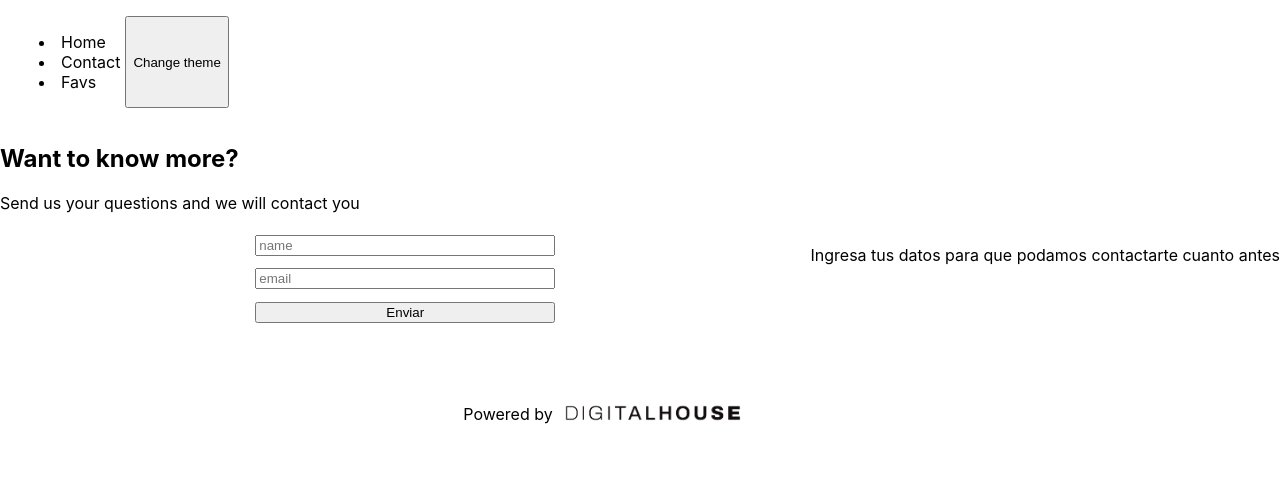
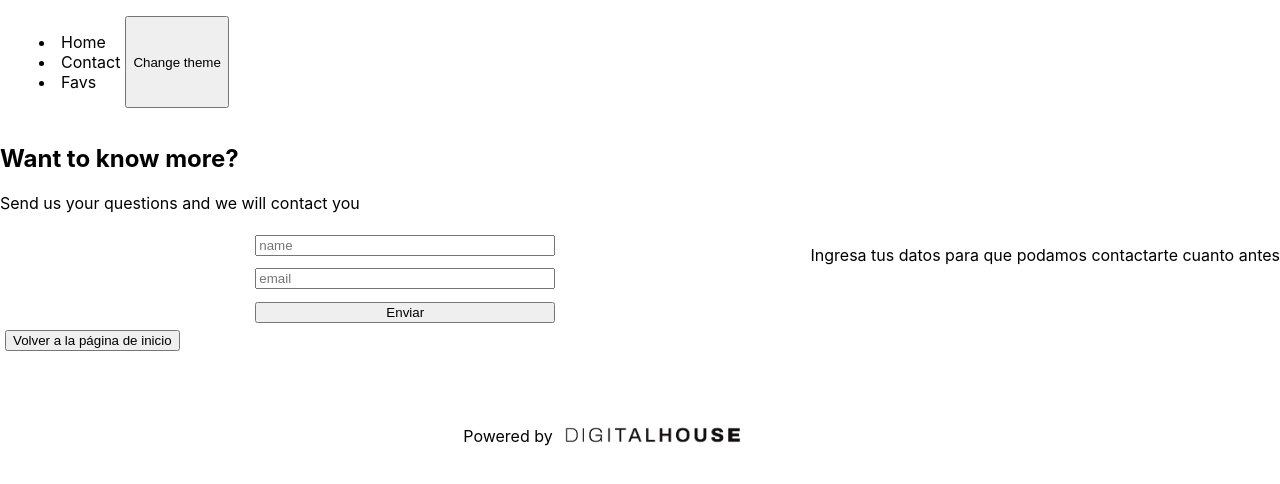
Before and after one commit to sofiamansilla/FinalProjectSM, a React (Vite) app: page /Contact in a window 1280 px wide. Shown: the top 484 px of the page. Built offline with nearby package versions, Linux system fonts and the light colour scheme.

Commit message:
Se agrega boton para volver al home

```diff
--- /dev/null
+++ b/src/Components/common/buttonReturnHome/ButtonReturnHome.jsx
@@ -0,0 +1,12 @@
+import React from 'react'
+import {Link} from "react-router-dom"
+
+export const ButtonReturnHome = () => {
+  return (
+    <Link to="/">
+      <button>
+        Volver a la página de inicio
+      </button>
+    </Link>
+  )
+};
--- /dev/null
+++ b/src/Components/common/buttonReturnHome/index.js
@@ -0,0 +1 @@
+export * from "./ButtonReturnHome.jsx"
--- a/src/Components/common/index.js
+++ b/src/Components/common/index.js
@@ -1,2 +1,4 @@
 export * from './dentistCard'
 export * from './form'
+export * from './formCard'
+export * from './buttonReturnHome'
--- a/src/Components/pages/contact/Contact.jsx
+++ b/src/Components/pages/contact/Contact.jsx
@@ -1,5 +1,6 @@
 import React from 'react'
 import { Form } from '../../common/form/Form'
+import { ButtonReturnHome } from '../../common/buttonReturnHome'
 
 
 //Este componente debera ser estilado como "dark" o "light" dependiendo del theme del Context
@@ -12,6 +13,8 @@
 
       <Form/>
 
+      <ButtonReturnHome/>
+
     </div>
   )
 }
--- a/src/Components/pages/favs/Favs.jsx
+++ b/src/Components/pages/favs/Favs.jsx
@@ -1,4 +1,5 @@
 import React from "react";
+import { ButtonReturnHome } from "../../common/buttonReturnHome";
 // import Card from "../Components/Card";
 
 //Este componente debera ser estilado como "dark" o "light" dependiendo del theme del Context
@@ -12,6 +13,8 @@
         {/* este componente debe consumir los destacados del localStorage */}
         {/* Deberan renderizar una Card por cada uno de ellos */}
       </div>
+
+      <ButtonReturnHome/>
     </>
   );
 };
```
Also changed, not shown: src/Components/pages/detail/Detail.jsx (+7 -1 lines), src/Components/common/buttonReturnHome/ButtonReturnHomeStyles.css (added).
